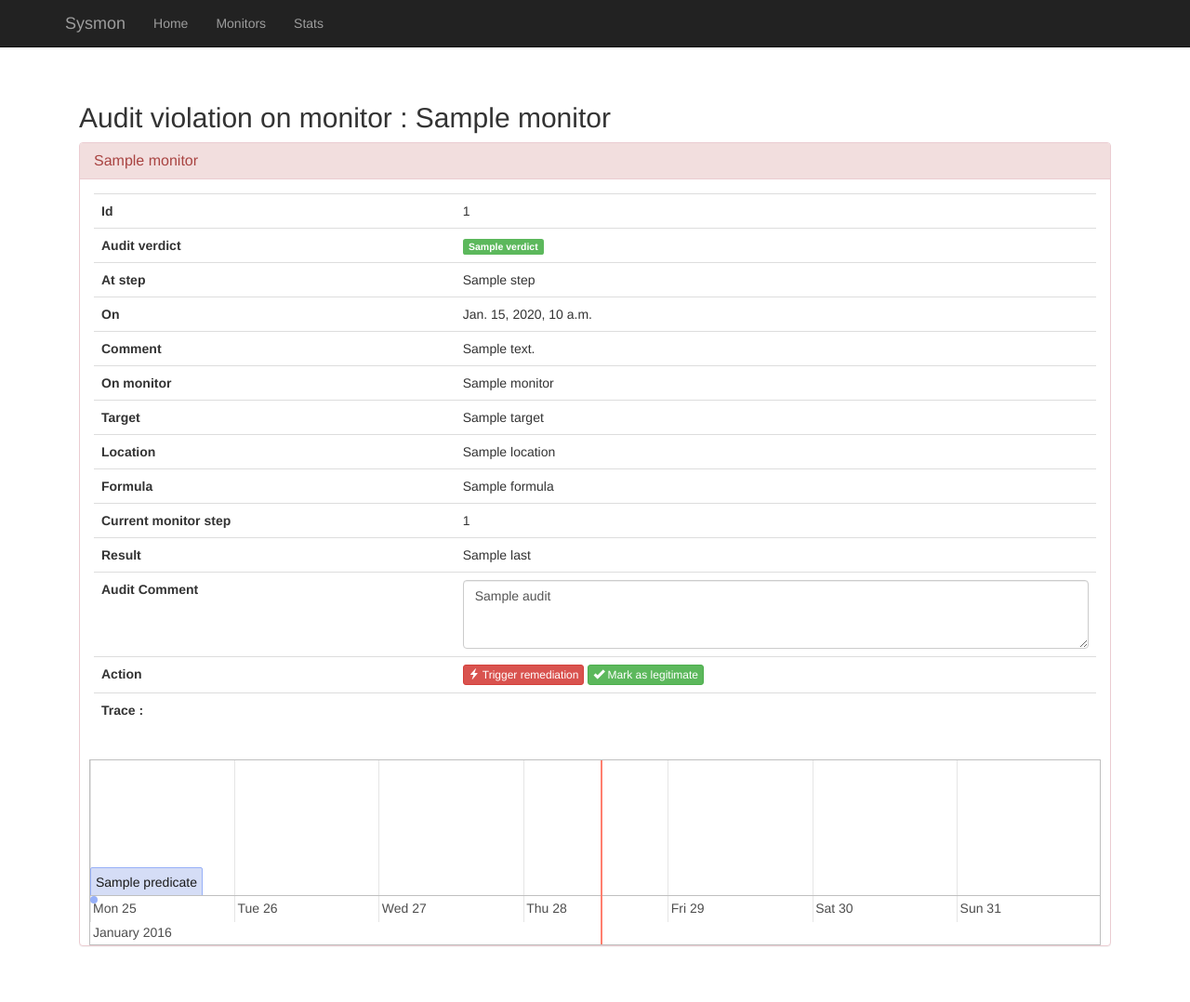
After one commit to hkff/AccMon, a Django app: template fodtlmon_middleware/templates/pages/audit.html in a window 1280 px wide. The commit adds this page. Shown: the whole page at 93% size. Run offline with Django 3.2, Linux system fonts and the light colour scheme; the template is opened without the code that fills it: most values are stand-ins (such as "Sample title", 1, 10 or a date in 2020); some libraries are stand-ins or nearby versions.

Commit message:
Adding audit

```diff
--- a/fodtlmon_middleware/middleware.py
+++ b/fodtlmon_middleware/middleware.py
@@ -21,6 +21,7 @@ from django.contrib.auth.models import User
 from django.shortcuts import render
 from fodtlmon_middleware.whitebox import *
 import threading
+
 
 class FodtlmonMiddleware(object):
 
--- a/fodtlmon_middleware/static/js/script.js
+++ b/fodtlmon_middleware/static/js/script.js
@@ -15,3 +15,34 @@ GNU General Public License for more details.
 You should have received a copy of the GNU General Public License
 along with this program.  If not, see <http://www.gnu.org/licenses/>.
 */
+
+
+function getCookie(name) {
+    var cookieValue = null;
+    if (document.cookie && document.cookie != '') {
+        var cookies = document.cookie.split(';');
+        for (var i = 0; i < cookies.length; i++) {
+            var cookie = jQuery.trim(cookies[i]);
+            // Does this cookie string begin with the name we want?
+            if (cookie.substring(0, name.length + 1) == (name + '=')) {
+                cookieValue = decodeURIComponent(cookie.substring(name.length + 1));
+                break;
+            }
+        }
+    }
+    return cookieValue;
+}
+
+function csrfSafeMethod(method) {
+    // these HTTP methods do not require CSRF protection
+    return (/^(GET|HEAD|OPTIONS|TRACE)$/.test(method));
+}
+
+$.ajaxSetup({
+    beforeSend: function(xhr, settings) {
+        var csrftoken = getCookie('csrftoken');
+        if (!csrfSafeMethod(settings.type) && !this.crossDomain) {
+            xhr.setRequestHeader("X-CSRFToken", csrftoken);
+        }
+    }
+});
--- /dev/null
+++ b/fodtlmon_middleware/templates/fragments/audit.html
@@ -0,0 +1,135 @@
+<div class="panel panel-danger">
+    <div class="panel-heading">
+        <h3 class="panel-title"> {{ monitor.name }} </h3>
+    </div>
+    <div class="panel-body">
+        <table class="table">
+            <tbody>
+                <tr>
+                  <td class="mon_details_row_name"> Id </td>
+                  <td>{{ violation.vid }}</td>
+                </tr>
+                <tr>
+                  <td class="mon_details_row_name"> Audit verdict </td>
+                  <td>
+                    {% if violation.verdict|stringformat:"s" == "ViolationStatus.LEGITIMATE" %}
+                        <span class="label label-success">LEGITIMATE</span>
+                    {% elif violation.verdict|stringformat:"s" == "ViolationStatus.ILLEGITIMATE" %}
+                        <span class="label label-danger">ILLEGITIMATE</span>
+                    {% elif violation.verdict|stringformat:"s" == "ViolationStatus.UNREAD" %}
+                        <span class="label label-default">UNREAD</span>
+                    {% else %}
+                        <span class="label label-success"> {{ violation.verdict }}</span>
+                    {% endif %}
+                  </td>
+                </tr>
+                <tr>
+                  <td class="mon_details_row_name"> At step </td>
+                  <td>{{ violation.step }}</td>
+                </tr>
+                <tr>
+                  <td class="mon_details_row_name"> On </td>
+                  <td>{{ violation.timestamp }}</td>
+                </tr>
+                <tr>
+                  <td class="mon_details_row_name"> Comment </td>
+                  <td> {{ violation.comment }} </td>
+                </tr>
+                <tr>
+                  <td class="mon_details_row_name"> On monitor </td>
+                  <td>{{ monitor.name }}</td>
+                </tr>
+                <tr>
+                  <td class="mon_details_row_name"> Target </td>
+                  <td>{{ monitor.target }}</td>
+                </tr>
+                <tr>
+                  <td class="mon_details_row_name"> Location </td>
+                  <td>{{ monitor.location }}</td>
+                </tr>
+                <tr>
+                  <td class="mon_details_row_name"> Formula </td>
+                  <td>{{ monitor.formula }}</td>
+                </tr>
+                <tr>
+                  <td class="mon_details_row_name"> Current monitor step </td>
+                  <td>{{ monitor.mon.counter }}</td>
+                </tr>
+                <tr>
+                  <td class="mon_details_row_name"> Result </td>
+                  <td>{{ monitor.mon.last }}</td>
+                </tr>
+                <tr>
+                  <td class="mon_details_row_name"> Audit Comment </td>
+                  <td>
+                  <textarea class="form-control" rows="3" placeholder="Comment" id="auditComment">{{ violation.audit }}</textarea>
+                  </td>
+                </tr>
+                <tr>
+                  <td class="mon_details_row_name"> Action </td>
+                  <td>
+                    <button type="button" class="btn btn-danger btn-xs" title="Trigger remediation" onclick="perform_audit(1)">
+                        <span class="glyphicon glyphicon-flash" aria-hidden="true"></span> Trigger remediation
+                    </button>
+                    <button type="button" class="btn btn-success btn-xs" title="Mark as legitimate" onclick="perform_audit(0)">
+                        <span class="glyphicon glyphicon-ok" aria-hidden="true"></span> Mark as legitimate
+                    </button>
+                  </td>
+                </tr>
+                <tr>
+                  <td class="mon_details_row_name"> Trace : </td>
+                  <td> </td>
+                </tr>
+            </tbody>
+          </table>
+    </div>
+        <div id="trace_vis"></div>
+</div>
+
+
+<script type="application/javascript">
+  var container = document.getElementById('trace_vis');
+
+  // Create a DataSet
+  var items = new vis.DataSet([
+      {% for p in violation.trace.predicates %}
+        {% with i=forloop.counter %}
+            {id: '{{ i }}_{{ forloop.counter }}', content: '{{ p }}', start: new Date("{{ violation.trace.step.isoformat }}")},
+        {% endwith %}
+      {% endfor %}
+  ]);
+
+  // Configuration for the Timeline
+  var options = {
+      autoResize: true,
+      minHeight: '200px',
+      maxHeight: '800px'
+  };
+
+  // Create the Timeline
+  var timeline = new vis.Timeline(container, items, options);
+
+  function perform_audit(v) {
+      var verdict = "UNREAD";
+      if(v === 0)
+        verdict = "LEGITIMATE";
+      else if(v === 1)
+        verdict = "ILLEGITIMATE";
+
+    $.ajax({
+        dataType: 'text',
+        type:'POST',
+        url: '',
+        data: {
+            mon_id: "{{ monitor.id }}",
+            violation_id: "{{ violation.vid }}",
+            comment: $('#auditComment').val(),
+            verdict: verdict
+        },
+        success: function(response){
+            location.reload();
+        }
+    });
+  }
+
+</script>
--- a/fodtlmon_middleware/templates/index.html
+++ b/fodtlmon_middleware/templates/index.html
@@ -17,8 +17,11 @@
     <link href="{% static 'css/style.css' %}" rel="stylesheet" >
     <link href="{% static 'css/vis.min.css' %}" rel="stylesheet" >
 
-    <!-- Vis lib -->
+    <!-- JavaScript -->
+    <script src="{% static 'js/jquery.min.js' %}"></script>
+    <script src="{% static 'js/bootstrap.min.js' %}"></script>
     <script src="{% static 'js/vis.min.js' %}"></script>
+    <script src="{% static 'js/script.js' %}"></script>
 </head>
 
 <body>
@@ -43,16 +46,12 @@
         </div>
     </nav>
 
-    <div class="container">
+    <div class="container" style="">
         <div class="main_content">
         {% block body %}
         {% endblock %}
         </div>
     </div><!-- /.container -->
 
-
-    <!-- JavaScript -->
-    <script src="{% static 'js/jquery.min.js' %}"></script>
-    <script src="{% static 'js/bootstrap.min.js' %}"></script>
 </body>
 </html>
--- /dev/null
+++ b/fodtlmon_middleware/templates/pages/audit.html
@@ -0,0 +1,11 @@
+{% extends "index.html" %}
+{% load staticfiles %}
+{% block title %} Audit {% endblock %}
+
+{% block body %}
+
+<h2>Audit violation on monitor : {{ monitor.name }}</h2>
+
+{% include "fragments/audit.html" with monitor=monitor violation=violation %}
+
+{% endblock %}
--- a/fodtlmon_middleware/templates/pages/monitors.html
+++ b/fodtlmon_middleware/templates/pages/monitors.html
@@ -70,7 +70,7 @@
             <td>
                 <a class="label label-warning b3fres" href="{% url 'monitor_violations' m.id %}">
                     <span class="glyphicon glyphicon-education"></span>
-                    <span class="badge" style="background-color: #D89822;">{{ m.violations|length }}</span></a>
+                    <span class="badge" style="background-color: #D89822;">{{ m.audits|length }}</span></a>
             </td>
           </tr>
          {% endfor %}
--- a/fodtlmon_middleware/urls.py
+++ b/fodtlmon_middleware/urls.py
@@ -24,4 +24,6 @@ urlpatterns = [
     url(r'^/stats/$', views.show_stats, name="stats"),
     url(r'^/monitors/mon_details/(?P<mon_id>.*)/$', views.show_mon_details, name="monitor_details"),
     url(r'^/monitors/mon_violations/(?P<mon_id>.*)/$', views.show_mon_violations, name="monitor_violations"),
+    url(r'^/monitors/mon_audits/(?P<mon_id>.*)/violation_audit/(?P<violation_id>.*)/$', views.mon_violation_audit,
+        name="monitor_violation_audit"),
 ]
```
Also changed, not shown: fodtlmon_middleware/models.py (+16 -2 lines), fodtlmon_middleware/templates/pages/violations.html (+22 -4 lines), fodtlmon_middleware/views.py (+16 -0 lines), fodtlmon_middleware/whitebox.py (+11 -0 lines).
